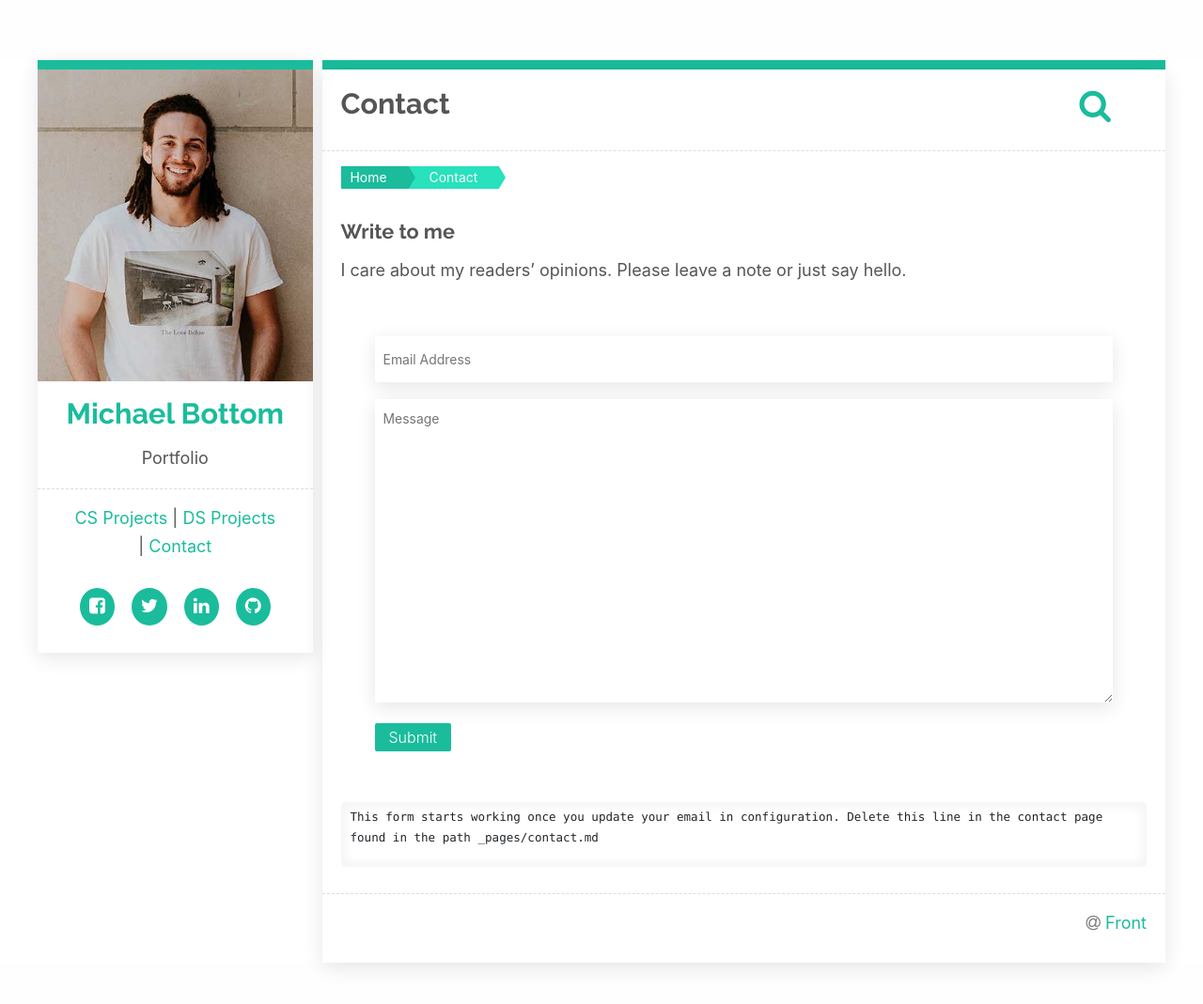
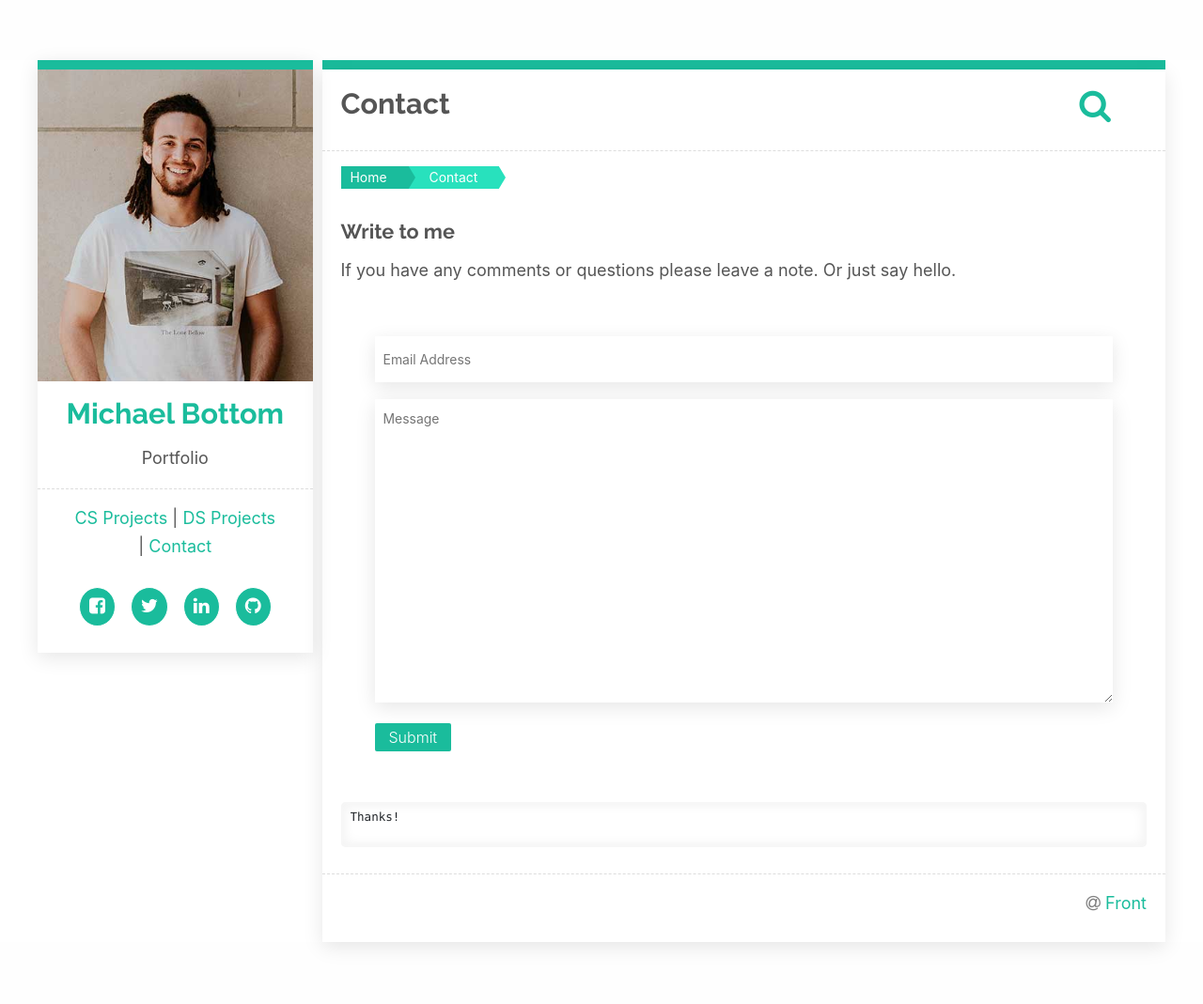
Before and after one commit to MLBott/home, a Jekyll site: the page built from _pages/contact.md, in a window 1280 px wide and 1089 px high. Shown: the top 1069 px of the window at 94% size. Built offline with Jekyll 4.4.1, drawn with Linux system fonts in a browser that asks for light colours; nearby versions of some CDN libraries.

Commit message:
Update contact.md

```diff
--- a/_pages/contact.md
+++ b/_pages/contact.md
@@ -2,11 +2,11 @@
 layout: page
 title: Contact
 permalink: /contact/
-description: I care about my readers' opinions. Please leave a note or just say hello.
+description: If you have any comments or questions please leave a note. Or just say hello.
 ---
 
 ### Write to me
-I care about my readers' opinions. Please leave a note or just say hello.
+If you have any comments or questions please leave a note. Or just say hello.
 
 <form class="wj-contact rev" action="https://formspree.io/{{site.email}}" method="POST">
     <input type="email" name="email" placeholder="Email Address" class="input shadow">
@@ -21,6 +21,6 @@ I care about my readers' opinions. Please leave a note or just say hello.
 
 {% highlight html %}
 
-This form starts working once you update your email in configuration. Delete this line in the contact page found in the path _pages/contact.md
+Thanks!
 
 {% endhighlight %}
```
